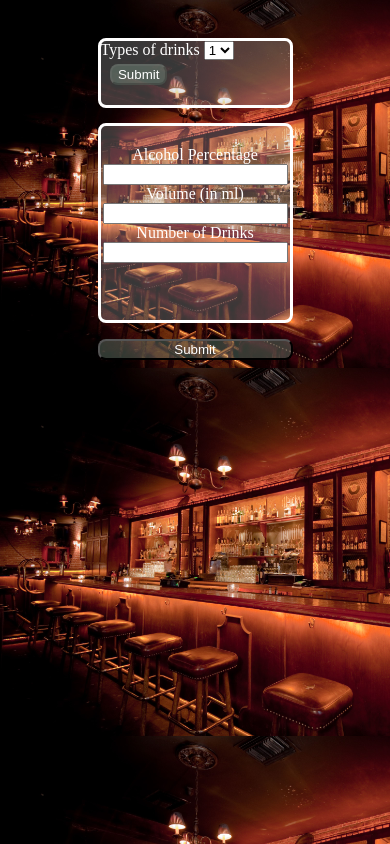
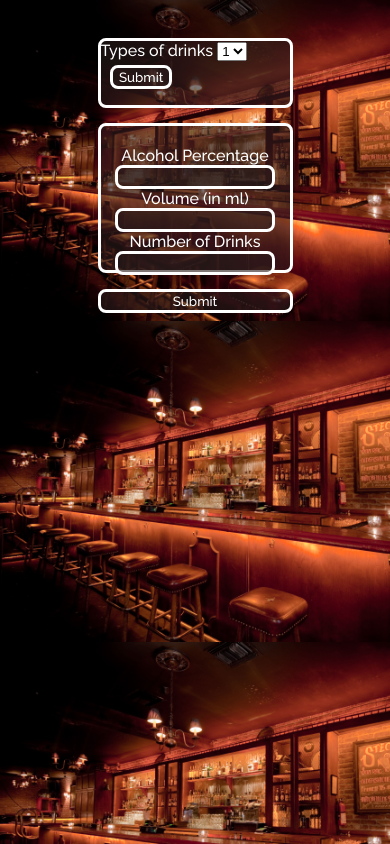
Before and after one commit to bteeboy/Alcohol-Context, a plain HTML site: page index.html in a window 390 px wide. Both pictures are taken after a click on the button "Submit". Drawn offline with Linux system fonts and the light colour scheme.

Commit message:
More CSS
Changed labels, updated background colours, changed fonts, etc

```diff
--- a/app.js
+++ b/app.js
@@ -94,7 +94,6 @@ function alcohol() {
         finalResult = secondResult + firstResult + thirdResult +fourthResult
     }
     // Displaying the results, and giving the user context as to how much they drank
-    console.log(finalResult)
     let context = `This is equivalent to ${(Math.round(finalResult/17.75*10))/10} beers (355ml/5%) and ${(Math.round(finalResult/90*10))/10} bottle(s) of wine (750ml/12%)`
     console.log(context)
 
@@ -103,7 +102,7 @@ function alcohol() {
     document.body.appendChild(resultsDiv)
 
     const resulth3 = document.createElement('h3')
-    resulth3.innerText = finalResult
+    resulth3.innerText = `${finalResult} ml of alcohol`
     resultsDiv.appendChild(resulth3)
 
     const contextp = document.createElement('p')
--- a/index.html
+++ b/index.html
@@ -4,6 +4,7 @@
     <meta charset="UTF-8">
     <meta http-equiv="X-UA-Compatible" content="IE=edge">
     <meta name="viewport" content="width=device-width, initial-scale=1.0">
+    <link href="https://fonts.googleapis.com/css2?family=Hind&family=Raleway:wght@500&display=swap" rel="stylesheet">
     <link rel="stylesheet" href="styles.css">
 
     <title>How much have I drank?</title>
--- a/styles.css
+++ b/styles.css
@@ -12,6 +12,7 @@ body, h1, h2, h3, h4, h5, h6, p, ol, ul {
     padding: 0;
     font-weight: normal;
     color: white;
+    font-family: 'Raleway', sans-serif;
   }
 
 ol, ul {
@@ -26,8 +27,6 @@ img {
 body {
     background: url("bar.jpg");
     background-size: cover;
-    /* display: flex;
-    justify-content: center; */
   }
 
 .selector {
@@ -36,14 +35,11 @@ body {
   width: 50%;
   border-radius: 8px;
   margin: 2% 25%;
-  /* margin: auto; */
-  background-color: rgba(183, 183, 183, 0.3);
+  background-color: rgba(43, 27, 27, 0.6);
 
 }
 
 .alcohol {
-
-
   margin: 2% 25%;
   border: 3px solid white;
   width: 50%;
@@ -51,19 +47,31 @@ body {
   text-align: center;
   border-radius: 8px;
   padding: 20px 0;
-  background-color: rgba(183, 183, 183, 0.3);
+  background-color: rgba(43, 27, 27, 0.6);
 }
+
+button {
+  color: white;
+  background-color: rgba(43, 27, 27, 0.6);
+  border: 3px solid white;
+  border-radius: 8px;
+  text-align: center;
+  outline: none;
+  text-decoration: none;
+  transition: background-color 0.3s ease-in, color 0.3s ease-in;
+  font-family: 'Raleway', sans-serif;
+ }
+
+ input {
+  background-color: rgba(43, 27, 27, 0.6);
+  border-radius: 8px;
+  border: 3px solid white;
+  color: white;
+  font-family: 'Raleway', sans-serif;
+ }
 
 #alcoholCalculationButton {
  margin: 2% 25%;
- color: white;
- background-color: rgba(154, 188, 167, 0.3);
- border: 3px solid b;
- border-radius: 8px;
- text-align: center;
- outline: none;
- text-decoration: none;
- transition: background-color 0.3s ease-in, color 0.3s ease-in;
 }
 
 #alcoholCalculationButton:hover,
@@ -74,20 +82,23 @@ body {
 
 #typeOfDrink__Button {
   margin: 2% 5%;
-  color: white;
-  background-color: rgba(154, 188, 167, 0.3);
-  border: 3px solid b;
-  border-radius: 8px;
-  text-align: center;
-  outline: none;
-  text-decoration: none;
-  transition: background-color 0.3s ease-in, color 0.3s ease-in;
 }
 
 #typeOfDrink__Button:hover,
 #typeOfDrink__Button:active {
   background-color: #fff; color: #000;
   transition: background-color 0.3s ease-in, color 0.3s ease-in;
+}
+
+.results {
+  margin: 2% 25%;
+  border: 3px solid white;
+  width: 50%;
+  height: 70px;
+  text-align: center;
+  border-radius: 8px;
+  padding: 20px 0;
+  background-color: rgba(43, 27, 27, 0.6);
 }
 
 @media (max-width: 800px){
@@ -97,7 +108,7 @@ body {
       margin-top: 30px;
   }
   .alcohol {
-  height: 200px;
+  height: 150px;
 
   }
 }
```
Also changed, not shown: bar2.jpg (added).
